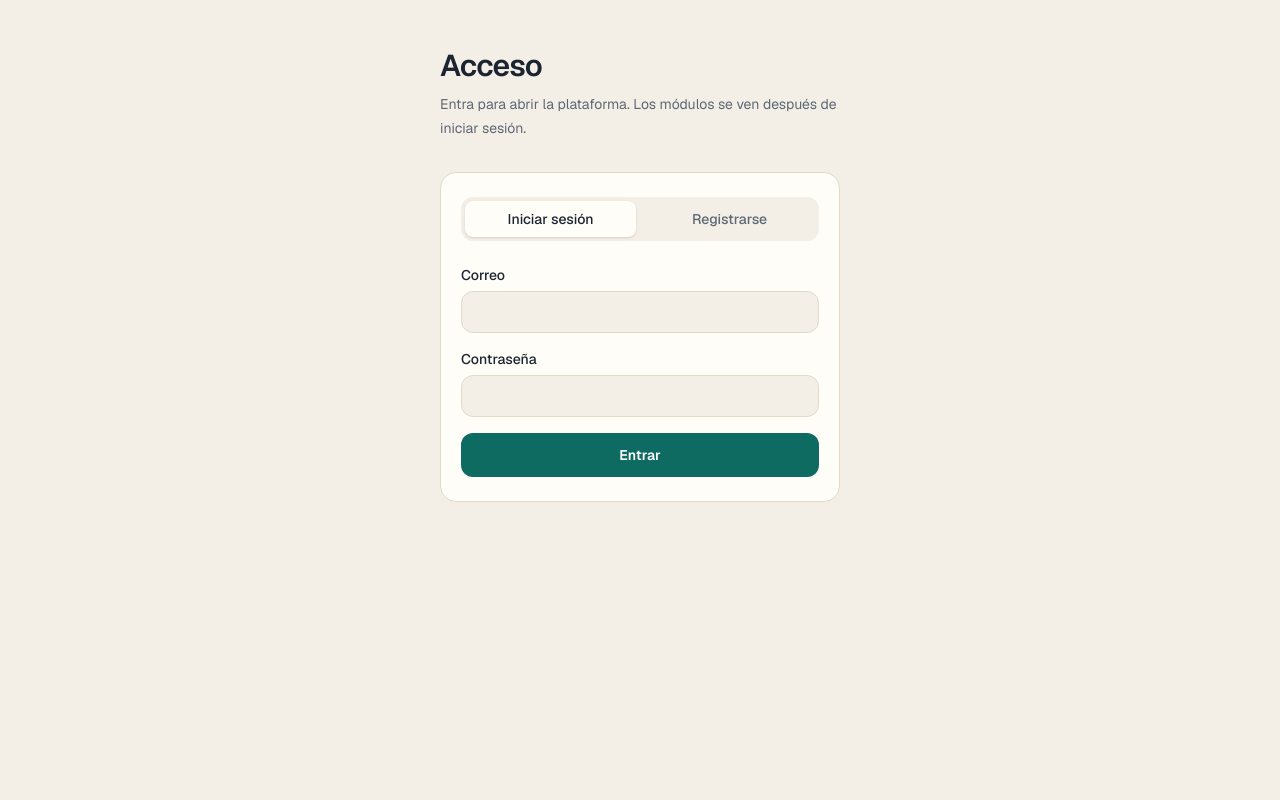
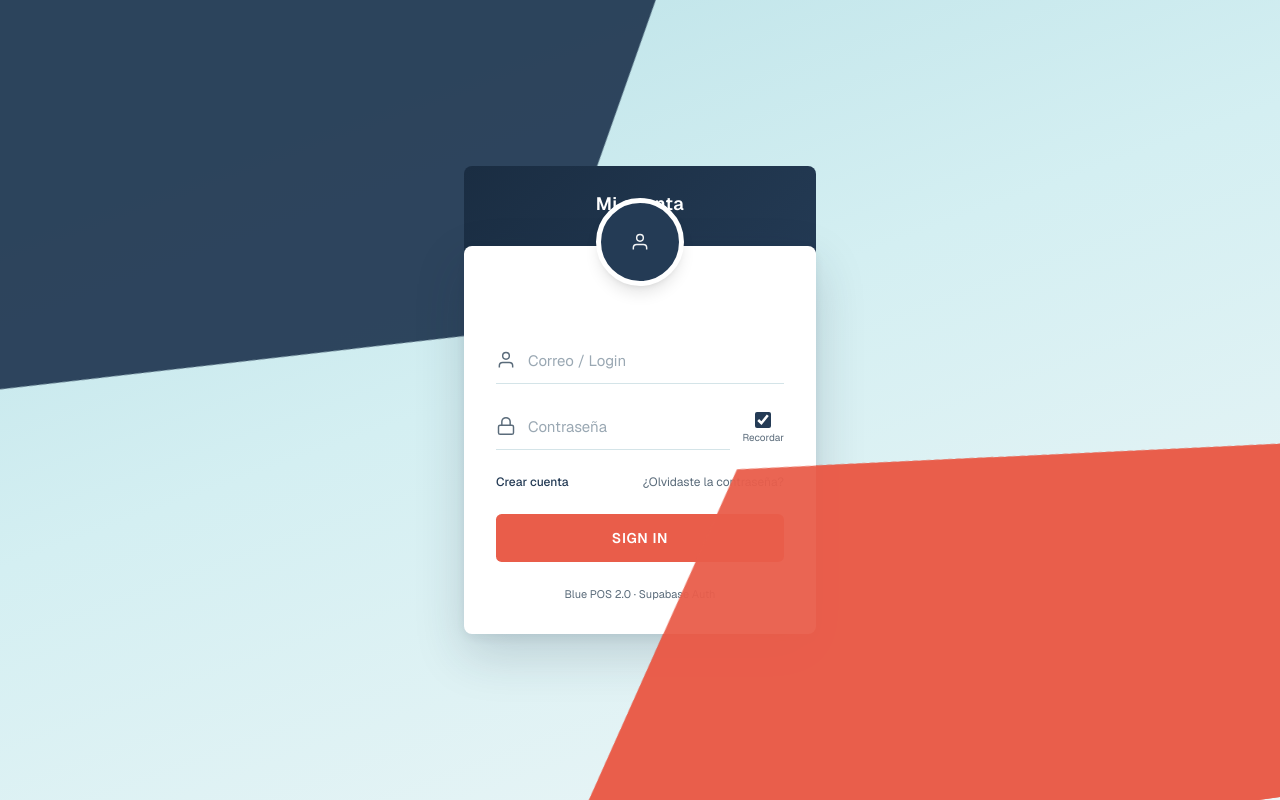
Before and after one commit to BluePeople-PgMs/blue-pos, a Next.js app: page /login in a window 1280 px wide. Built offline with nearby package versions, Linux system fonts and the light colour scheme; no server answers.

Commit message:
Apply navy-coral-teal branding and My Account-style login.
Refresh global tokens, geometric canvas background, branded nav bar, and login card layout for the whole POS shell.

Co-authored-by: Cursor <cursoragent@cursor.com>

```diff
--- a/src/app/globals.css
+++ b/src/app/globals.css
@@ -1,17 +1,25 @@
 @import "tailwindcss";
 
 :root {
-  --background: #f3efe6;
-  --foreground: #1b2430;
-  --card: #fffdf8;
-  --line: #e3d9c8;
-  --muted: #5e6874;
-  --accent: #0e6b62;
-  --accent-soft: #e5f4f1;
-  --warn: #8a4b12;
-  --warn-soft: #f8ecd9;
-  --danger: #8f2d2d;
-  --danger-soft: #f8e6e4;
+  /* Brand UX Latam–style: navy, coral, mint teal */
+  --brand-navy: #243b55;
+  --brand-navy-deep: #1a2d42;
+  --brand-coral: #e95d4a;
+  --brand-coral-hover: #d44a39;
+  --brand-teal: #b8e0e6;
+  --brand-teal-deep: #7eb8c4;
+
+  --background: #c5e8ec;
+  --foreground: #1a2d42;
+  --card: #ffffff;
+  --line: #d4e4e8;
+  --muted: #5a6b7a;
+  --accent: #e95d4a;
+  --accent-soft: #fde8e4;
+  --warn: #b45309;
+  --warn-soft: #fef3c7;
+  --danger: #b91c1c;
+  --danger-soft: #fee2e2;
 }
 
 @theme inline {
@@ -26,6 +34,9 @@
   --color-warn-soft: var(--warn-soft);
   --color-danger: var(--danger);
   --color-danger-soft: var(--danger-soft);
+  --color-brand-navy: var(--brand-navy);
+  --color-brand-coral: var(--brand-coral);
+  --color-brand-teal: var(--brand-teal);
   --font-sans: var(--font-geist-sans);
   --font-mono: var(--font-geist-mono);
 }
@@ -35,3 +46,114 @@ body {
   color: var(--foreground);
   font-family: var(--font-sans), Arial, Helvetica, sans-serif;
 }
+
+/* Geometric hero background (login + app shell) */
+.brand-canvas {
+  position: relative;
+  min-height: 100%;
+  isolation: isolate;
+  background: linear-gradient(
+    160deg,
+    var(--brand-teal) 0%,
+    #d4eff2 45%,
+    #eef6f7 100%
+  );
+}
+
+.brand-canvas::before,
+.brand-canvas::after {
+  content: "";
+  pointer-events: none;
+  position: fixed;
+  z-index: 0;
+  opacity: 0.95;
+}
+
+.brand-canvas::before {
+  top: -8%;
+  left: -15%;
+  width: 75%;
+  height: 55%;
+  background: var(--brand-navy);
+  transform: rotate(-12deg);
+  clip-path: polygon(0 0, 100% 0, 72% 100%, 0 85%);
+}
+
+.brand-canvas::after {
+  bottom: -5%;
+  right: -10%;
+  width: 70%;
+  height: 50%;
+  background: var(--brand-coral);
+  transform: rotate(-8deg);
+  clip-path: polygon(28% 0, 100% 15%, 100% 100%, 0 100%);
+}
+
+.brand-canvas > * {
+  position: relative;
+  z-index: 1;
+}
+
+.brand-login-shell {
+  clip-path: polygon(0 0, 100% 0, 100% 72%, 0 100%);
+  background: linear-gradient(135deg, var(--brand-navy-deep), var(--brand-navy));
+}
+
+.brand-field-line {
+  border: none;
+  border-bottom: 1px solid var(--line);
+  border-radius: 0;
+  background: transparent;
+  padding: 0.5rem 0 0.65rem 2rem;
+  width: 100%;
+  outline: none;
+  font-size: 0.9375rem;
+  color: var(--foreground);
+}
+
+.brand-field-line::placeholder {
+  color: #9aa8b3;
+}
+
+.brand-field-line:focus {
+  border-bottom-color: var(--brand-coral);
+}
+
+.brand-btn-primary {
+  background: var(--brand-coral);
+  color: #fff;
+  font-weight: 600;
+  border-radius: 0.35rem;
+  transition: background 0.15s ease, transform 0.1s ease;
+}
+
+.brand-btn-primary:hover:not(:disabled) {
+  background: var(--brand-coral-hover);
+}
+
+.brand-btn-primary:disabled {
+  opacity: 0.65;
+}
+
+.brand-card {
+  background: var(--card);
+  border-radius: 0.5rem;
+  box-shadow:
+    0 20px 50px rgba(26, 45, 66, 0.18),
+    0 4px 12px rgba(26, 45, 66, 0.08);
+}
+
+.brand-nav {
+  background: linear-gradient(90deg, var(--brand-navy-deep), var(--brand-navy));
+  border-bottom: 3px solid var(--brand-coral);
+  color: #fff;
+}
+
+.brand-nav a {
+  color: rgba(255, 255, 255, 0.92);
+}
+
+.brand-nav a:hover {
+  color: #fff;
+  text-decoration: underline;
+}
--- a/src/app/layout.tsx
+++ b/src/app/layout.tsx
@@ -27,7 +27,7 @@ export default function RootLayout({ children }: { children: ReactNode }) {
       lang="es"
       className={`${geistSans.variable} ${geistMono.variable} h-full antialiased`}
     >
-      <body className="min-h-full flex flex-col">
+      <body className="brand-canvas flex min-h-full flex-col">
         <Suspense
           fallback={
             <main className="mx-auto flex w-full max-w-5xl flex-1 flex-col px-6 py-12">
--- a/src/app/login/page.tsx
+++ b/src/app/login/page.tsx
@@ -1,30 +1,19 @@
+import { BrandCanvas } from "@/components/branding/BrandCanvas";
+import { LoginForm } from "@/components/LoginForm";
 import { Suspense } from "react";
-import { LoginForm } from "@/components/LoginForm";
 
 export default function LoginPage() {
   return (
-    <main className="mx-auto flex w-full max-w-md flex-1 flex-col gap-8 px-6 py-12">
-      <header className="flex flex-col gap-2">
-        <h1 className="text-3xl font-semibold tracking-tight text-foreground">
-          Acceso
-        </h1>
-        <p className="text-sm leading-6 text-muted">
-          Entra para abrir la plataforma. Los módulos se ven después de iniciar
-          sesión.
-        </p>
-      </header>
-
-      <section className="rounded-2xl border border-line bg-card px-5 py-6">
+    <BrandCanvas center>
       <Suspense
         fallback={
-            <p className="text-sm text-muted" role="status">
+          <p className="text-sm text-brand-navy" role="status">
             Cargando formulario…
           </p>
         }
       >
         <LoginForm />
       </Suspense>
-      </section>
-    </main>
+    </BrandCanvas>
   );
 }
--- a/src/components/LoginForm.tsx
+++ b/src/components/LoginForm.tsx
@@ -1,6 +1,6 @@
 "use client";
 
-import { FormEvent, useEffect, useState } from "react";
+import { FormEvent, useEffect, useId, useState } from "react";
 import { useRouter, useSearchParams } from "next/navigation";
 import { getSupabaseBrowser } from "@/lib/supabase";
 import { destinoSeguro } from "@/lib/rutas-protegidas";
@@ -8,16 +8,54 @@ import { MENSAJE_FALTAN_VARIABLES } from "@/lib/mensajes";
 
 type Modo = "entrar" | "registrar";
 
+function IconUser({ className }: { className?: string }) {
+  return (
+    <svg
+      className={className}
+      width="20"
+      height="20"
+      viewBox="0 0 24 24"
+      fill="none"
+      stroke="currentColor"
+      strokeWidth="1.75"
+      aria-hidden
+    >
+      <path d="M20 21v-2a4 4 0 0 0-4-4H8a4 4 0 0 0-4 4v2" />
+      <circle cx="12" cy="7" r="4" />
+    </svg>
+  );
+}
+
+function IconLock({ className }: { className?: string }) {
+  return (
+    <svg
+      className={className}
+      width="20"
+      height="20"
+      viewBox="0 0 24 24"
+      fill="none"
+      stroke="currentColor"
+      strokeWidth="1.75"
+      aria-hidden
+    >
+      <rect x="3" y="11" width="18" height="11" rx="2" ry="2" />
+      <path d="M7 11V7a5 5 0 0 1 10 0v4" />
+    </svg>
+  );
+}
+
 export function LoginForm() {
   const router = useRouter();
   const searchParams = useSearchParams();
   const next = destinoSeguro(searchParams.get("next"));
+  const rememberId = useId();
 
   const supabase = getSupabaseBrowser();
 
   const [modo, setModo] = useState<Modo>("entrar");
   const [email, setEmail] = useState("");
   const [password, setPassword] = useState("");
+  const [recordar, setRecordar] = useState(true);
   const [enviando, setEnviando] = useState(false);
   const [error, setError] = useState<string | null>(null);
   const [aviso, setAviso] = useState<string | null>(null);
@@ -97,7 +135,7 @@ export function LoginForm() {
         if (signInError) {
           setError(
             signInError.message === "Email not confirmed"
-              ? "La cuenta se creó, pero este proyecto de Supabase exige confirmar el correo antes de iniciar sesión y no entrega esa sesión."
+              ? "Cuenta creada. Si el proyecto exige confirmar correo, revisa tu bandeja."
               : signInError.message,
           );
           setModo("entrar");
@@ -112,58 +150,49 @@ export function LoginForm() {
     setEnviando(false);
   }
 
+  const titulo = modo === "entrar" ? "Mi cuenta" : "Registro";
+
   return (
-    <div className="flex flex-col gap-6">
-      <div className="flex gap-2 rounded-xl bg-background p-1">
-        <button
-          type="button"
-          onClick={() => {
-            setModo("entrar");
-            setError(null);
-            setAviso(null);
-          }}
-          className={`flex-1 rounded-lg px-3 py-2 text-sm font-medium transition-colors ${
-            modo === "entrar"
-              ? "bg-card text-foreground shadow-sm"
-              : "text-muted hover:text-foreground"
-          }`}
+    <div className="relative w-full max-w-[22rem]">
+      <div className="relative mx-auto w-full pt-20">
+        <div
+          className="brand-login-shell absolute left-0 right-0 top-0 h-[7.5rem] overflow-hidden rounded-t-lg"
+          aria-hidden
         >
-          Iniciar sesión
-        </button>
-        <button
-          type="button"
-          onClick={() => {
-            setModo("registrar");
-            setError(null);
-            setAviso(null);
-          }}
-          className={`flex-1 rounded-lg px-3 py-2 text-sm font-medium transition-colors ${
-            modo === "registrar"
-              ? "bg-card text-foreground shadow-sm"
-              : "text-muted hover:text-foreground"
-          }`}
-        >
-          Registrarse
-        </button>
+          <p className="px-6 pt-6 text-center text-lg font-semibold tracking-wide text-white">
+            {titulo}
+          </p>
         </div>
 
-      <form onSubmit={onSubmit} className="flex flex-col gap-4">
-        <label className="flex flex-col gap-1.5 text-sm">
-          <span className="font-medium text-foreground">Correo</span>
+        <div
+          className="absolute left-1/2 top-8 z-10 flex h-[5.5rem] w-[5.5rem] -translate-x-1/2 items-center justify-center rounded-full border-[5px] border-white bg-brand-navy shadow-lg"
+          aria-hidden
+        >
+          <IconUser className="text-white/95" />
+        </div>
+
+        <div className="brand-card relative mt-0 px-8 pb-8 pt-24">
+          <form onSubmit={onSubmit} className="flex flex-col gap-6">
+            <div className="relative">
+              <IconUser className="absolute left-0 top-2 text-muted" />
               <input
+                id="login-email"
                 type="email"
                 name="email"
                 autoComplete="email"
                 required
+                placeholder="Correo / Login"
                 value={email}
                 onChange={(e) => setEmail(e.target.value)}
-            className="rounded-xl border border-line bg-background px-3 py-2.5 text-foreground outline-none focus:border-accent"
+                className="brand-field-line"
               />
-        </label>
+            </div>
 
-        <label className="flex flex-col gap-1.5 text-sm">
-          <span className="font-medium text-foreground">Contraseña</span>
+            <div className="flex items-start gap-3">
+              <div className="relative min-w-0 flex-1">
+                <IconLock className="absolute left-0 top-2 text-muted" />
                 <input
+                  id="login-password"
                   type="password"
                   name="password"
                   autoComplete={
@@ -171,25 +200,50 @@ export function LoginForm() {
                   }
                   required
                   minLength={6}
+                  placeholder="Contraseña"
                   value={password}
                   onChange={(e) => setPassword(e.target.value)}
-            className="rounded-xl border border-line bg-background px-3 py-2.5 text-foreground outline-none focus:border-accent"
+                  className="brand-field-line"
                 />
+              </div>
+              <div className="flex shrink-0 flex-col items-center gap-1 pt-1">
+                <input
+                  id={rememberId}
+                  type="checkbox"
+                  checked={recordar}
+                  onChange={(e) => setRecordar(e.target.checked)}
+                  className="h-4 w-4 accent-[var(--brand-navy)]"
+                />
+                <label
+                  htmlFor={rememberId}
+                  className="text-[10px] leading-tight text-muted"
+                >
+                  Recordar
                 </label>
+              </div>
+            </div>
 
-        {modo === "registrar" ? (
-          <p className="text-xs leading-5 text-muted">
-            Al registrarte, Supabase crea el usuario y el cascarón inserta tu
-            fila en{" "}
-            <span className="font-mono text-foreground">perfiles</span> con el
-            trigger.
-          </p>
-        ) : null}
+            <div className="flex items-center justify-between text-xs">
+              <button
+                type="button"
+                onClick={() => {
+                  setModo(modo === "entrar" ? "registrar" : "entrar");
+                  setError(null);
+                  setAviso(null);
+                }}
+                className="font-medium text-brand-navy hover:underline"
+              >
+                {modo === "entrar"
+                  ? "Crear cuenta"
+                  : "Ya tengo cuenta"}
+              </button>
+              <span className="text-muted">¿Olvidaste la contraseña?</span>
+            </div>
 
             {error ? (
               <p
                 role="alert"
-            className="rounded-xl border border-danger/30 bg-danger-soft px-4 py-3 text-sm text-danger"
+                className="rounded-md bg-danger-soft px-3 py-2 text-xs text-danger"
               >
                 {error}
               </p>
@@ -198,7 +252,7 @@ export function LoginForm() {
             {aviso ? (
               <p
                 role="status"
-            className="rounded-xl border border-accent/30 bg-accent-soft px-4 py-3 text-sm text-accent"
+                className="rounded-md bg-accent-soft px-3 py-2 text-xs text-accent"
               >
                 {aviso}
               </p>
@@ -207,15 +261,21 @@ export function LoginForm() {
             <button
               type="submit"
               disabled={enviando}
-          className="rounded-xl bg-accent px-4 py-3 text-sm font-semibold text-white transition-opacity disabled:opacity-60"
+              className="brand-btn-primary w-full px-4 py-3.5 text-sm uppercase tracking-wider"
             >
               {enviando
                 ? "Espera…"
                 : modo === "entrar"
-              ? "Entrar"
-              : "Crear cuenta"}
+                  ? "Sign in"
+                  : "Registrarse"}
             </button>
           </form>
+
+          <p className="mt-6 text-center text-[11px] text-muted">
+            Blue POS 2.0 · Supabase Auth
+          </p>
+        </div>
+      </div>
     </div>
   );
 }
--- /dev/null
+++ b/src/components/branding/BrandCanvas.tsx
@@ -0,0 +1,21 @@
+import type { ReactNode } from "react";
+
+type BrandCanvasProps = {
+  children: ReactNode;
+  className?: string;
+  center?: boolean;
+};
+
+export function BrandCanvas({
+  children,
+  className = "",
+  center = false,
+}: BrandCanvasProps) {
+  return (
+    <div
+      className={`brand-canvas flex min-h-full flex-1 flex-col ${center ? "items-center justify-center px-4 py-10" : ""} ${className}`}
+    >
+      {children}
+    </div>
+  );
+}
```
Also changed, not shown: src/components/BarraSesion.tsx (+11 -17 lines). Lines whose indentation alone changed are shown as unchanged.
